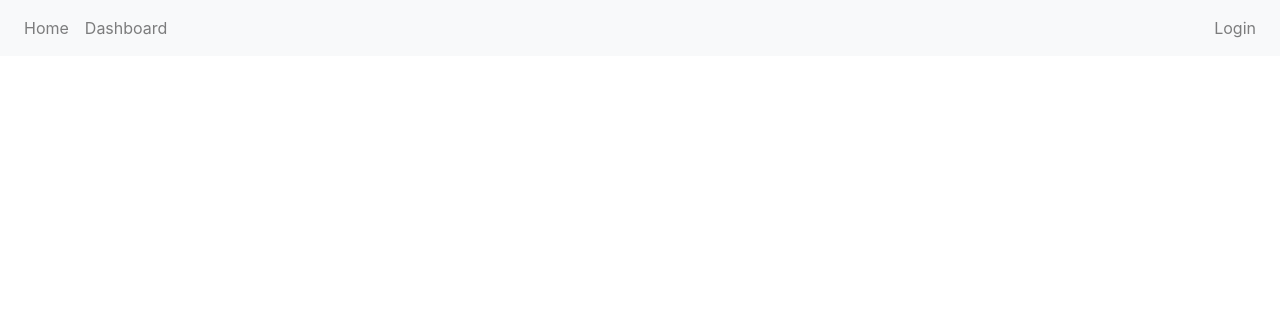
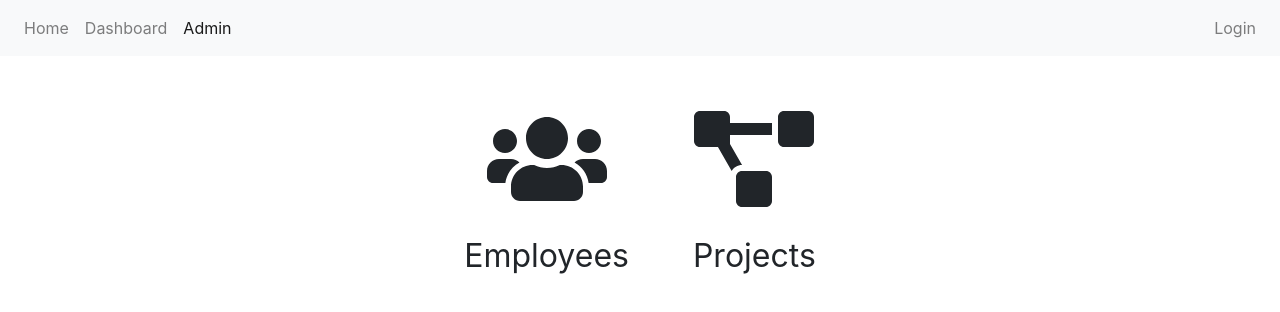
Before and after one commit to alexdspb/angular-project-tracker, an Angular app: page /admin in a window 1280 px wide. Before the commit this address led to /. Shown: the top 312 px of the page. Built offline with nearby package versions, Linux system fonts and the light colour scheme.

Commit message:
First approach of Admin index page

```diff
--- a/src/app/app-routing.module.ts
+++ b/src/app/app-routing.module.ts
@@ -5,6 +5,7 @@ import { DashboardPageComponent } from './components/dashboard/dashboard-page/da
 import { ProjectPageComponent } from './components/project/project-page/project-page.component';
 import {TaskPageComponent} from './components/task/task-page/task-page.component';
 import {UserPageComponent} from './modules/user/user-page/user-page.component';
+import {AdminIndexPageComponent} from '@components/admin/admin-index-page/admin-index-page.component';
 
 const routes: Routes = [
   {path: '', redirectTo: 'home', pathMatch: 'full'},
@@ -13,6 +14,7 @@ const routes: Routes = [
   {path: 'projects/:id', component: ProjectPageComponent},
   {path: 'tasks/:id', component: TaskPageComponent},
   {path: 'users/:id', component: UserPageComponent},
+  {path: 'admin', component: AdminIndexPageComponent},
 ];
 
 @NgModule({
--- a/src/app/app.module.ts
+++ b/src/app/app.module.ts
@@ -25,6 +25,7 @@ import { ProjectModalComponent } from './components/project/project-modal/projec
 import { TaskPageComponent } from './components/task/task-page/task-page.component';
 import { TaskModalComponent } from './components/task/task-modal/task-modal.component';
 import {SkillModalComponent} from './modules/user/skill-modal/skill-modal.component';
+import { AdminIndexPageComponent } from './components/admin/admin-index-page/admin-index-page.component';
 
 @NgModule({
     declarations: [
@@ -43,6 +44,7 @@ import {SkillModalComponent} from './modules/user/skill-modal/skill-modal.compon
         ProjectModalComponent,
         TaskPageComponent,
         TaskModalComponent,
+        AdminIndexPageComponent,
     ],
     imports: [
         BrowserModule,
--- /dev/null
+++ b/src/app/components/admin/admin-index-page/admin-index-page.component.html
@@ -0,0 +1,14 @@
+<div id="admin-index-wrapper">
+    <div class="admin-section">
+        <div class="section-icon">
+            <fa-icon [icon]="faUsers"></fa-icon>
+        </div>
+        <div class="section-title">Employees</div>
+    </div>
+    <div class="admin-section">
+        <div class="section-icon">
+            <fa-icon [icon]="faProjectDiagram"></fa-icon>
+        </div>
+        <div class="section-title">Projects</div>
+    </div>
+</div>
--- /dev/null
+++ b/src/app/components/admin/admin-index-page/admin-index-page.component.less
@@ -0,0 +1,18 @@
+
+#admin-index-wrapper {
+  display: flex;
+  justify-content: center;
+}
+
+.admin-section {
+  text-align: center;
+  margin: 2em;
+
+  .section-icon {
+    font-size: 6rem;
+  }
+
+  .section-title {
+    font-size: 2rem;
+  }
+}
--- /dev/null
+++ b/src/app/components/admin/admin-index-page/admin-index-page.component.ts
@@ -0,0 +1,23 @@
+import {Component, OnInit} from '@angular/core';
+
+// Font Awesome
+import {faUsers, faProjectDiagram} from '@fortawesome/free-solid-svg-icons';
+
+@Component({
+    selector: 'app-admin-index-page',
+    templateUrl: './admin-index-page.component.html',
+    styleUrls: ['./admin-index-page.component.less']
+})
+export class AdminIndexPageComponent implements OnInit {
+
+    // Font Awesome
+    faUsers = faUsers;
+    faProjectDiagram = faProjectDiagram;
+
+    constructor() {
+    }
+
+    ngOnInit() {
+    }
+
+}
--- a/src/app/components/ui/navbar/navbar.component.html
+++ b/src/app/components/ui/navbar/navbar.component.html
@@ -7,6 +7,9 @@
       <li class="nav-item{{ location.path() === '/dashboard' ? ' active' : '' }}">
         <a class="nav-link" href="/dashboard">Dashboard</a>
       </li>
+      <li class="nav-item{{ location.path() === '/admin' ? ' active' : '' }}">
+        <a class="nav-link" href="/admin">Admin</a>
+      </li>
     </ul>
   </div>
 
```
Also changed, not shown: 1 other file (tests, documents, lock files or other folders).
